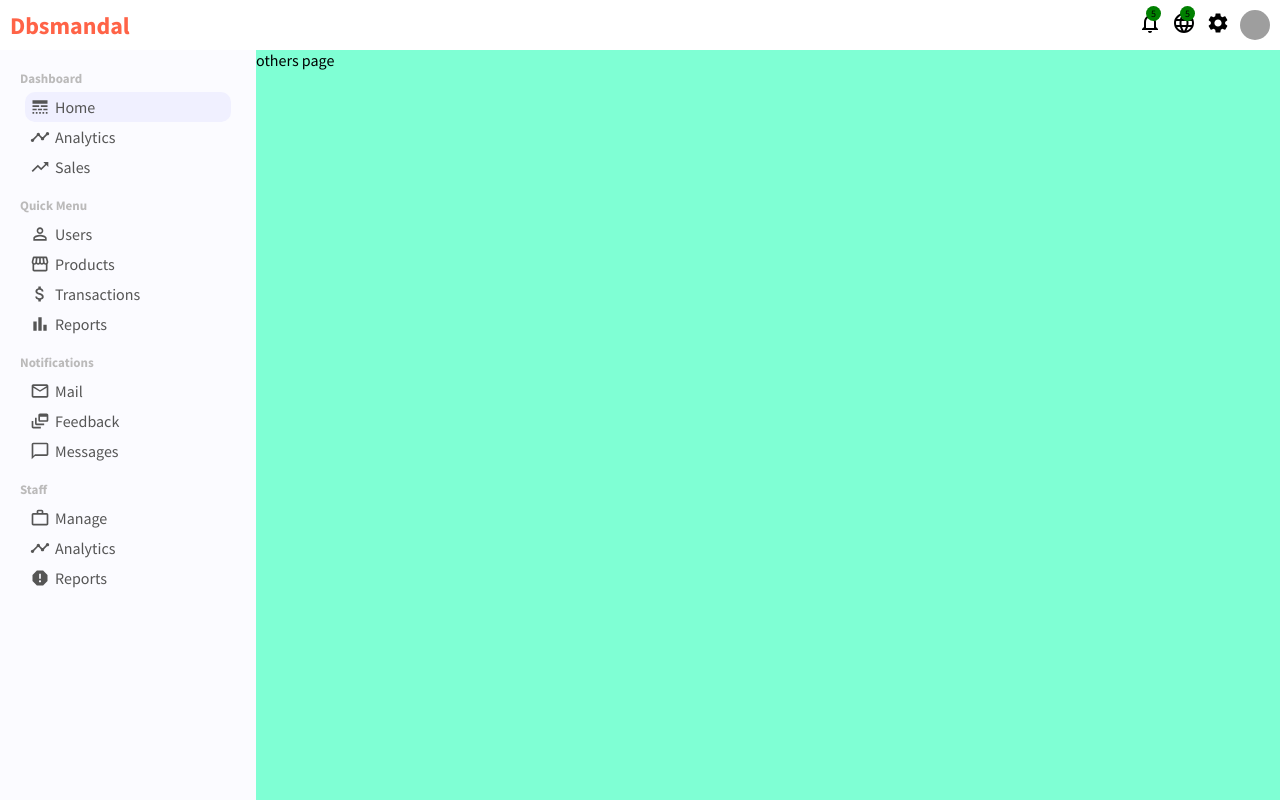
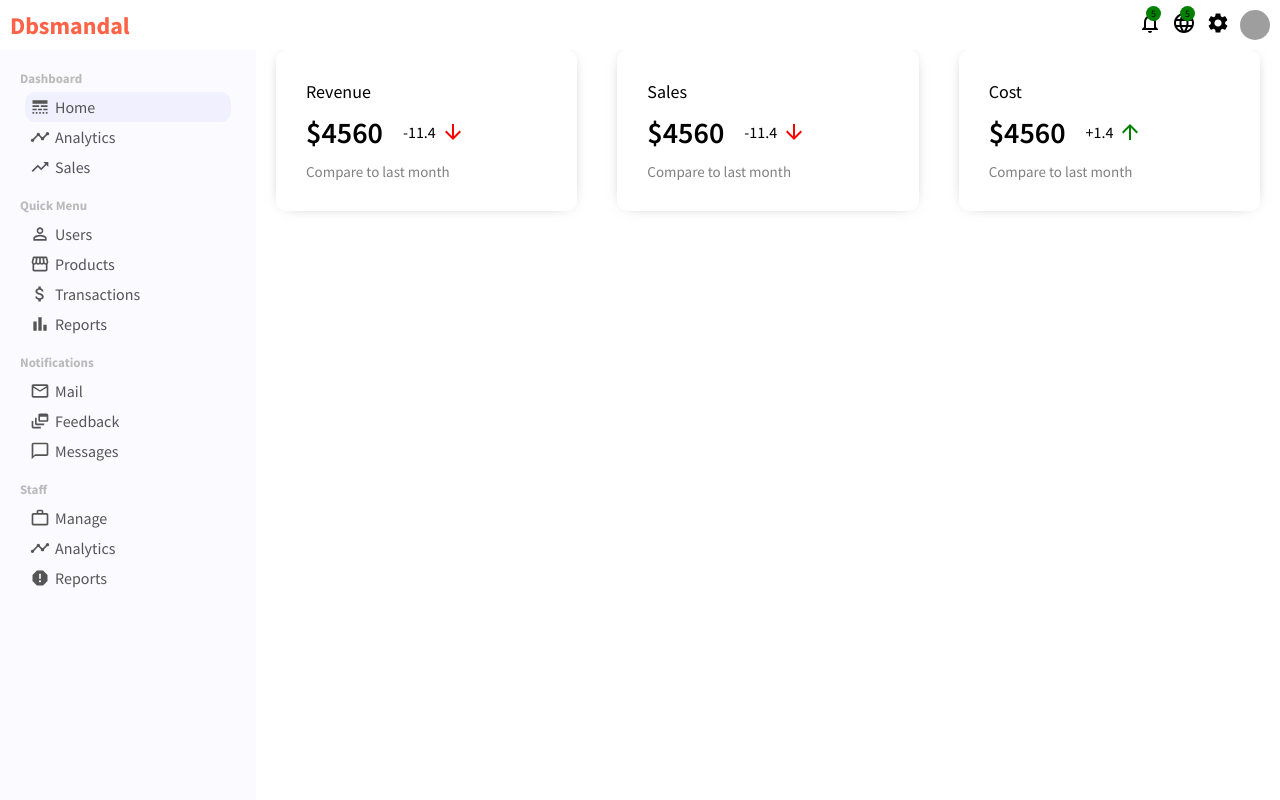
Before and after one commit to dbsmandal/React_Admin_Dashboard, a React (Create React App) app: page / in a window 1280 px wide. Built offline with nearby package versions, Linux system fonts and the light colour scheme; grey boxes are pictures that could not be loaded.

Commit message:
home page

```diff
--- a/src/App.js
+++ b/src/App.js
@@ -1,18 +1,17 @@
 import './app.css'
 import Topbar from "./Components/TopBar/Topbar";
 import Sidebar from "./Components/SideBar/Sidebar";
+import Home from './Pages/Home/Home';
 
 
 function App() {
   return (
     <div className='home' >
-   <Topbar/>
-   <div className="container">
-    <Sidebar/>
-    <div className="others">
-      others page
-    </div>
-   </div>
+      <Topbar />
+      <div className="container">
+        <Sidebar />
+        <Home />
+      </div>
 
     </div>
   );
--- /dev/null
+++ b/src/Components/FeaturedInfo/FeaturedInfo.js
@@ -0,0 +1,37 @@
+import React from 'react';
+import './featuredInf.css';
+import ArrowDownwardIcon from '@mui/icons-material/ArrowDownward';
+import ArrowUpwardIcon from '@mui/icons-material/ArrowUpward';
+const FeaturedInfo = () => {
+  return (
+    <div className='featured'>
+        <div className="featuredItems">
+            <span className="featuredTitle">Revenue</span>
+            <div className="featuredMoneyContainer">
+                <span className="featuredMoney">$4560</span>
+                <span className="featuredMoneyRate">-11.4 <ArrowDownwardIcon className='featuredIcon negative'/></span>
+            </div>
+            <span className="featuredSubTitle">Compare to last month</span>
+        </div>
+        <div className="featuredItems">
+            <span className="featuredTitle">Sales</span>
+            <div className="featuredMoneyContainer">
+                <span className="featuredMoney">$4560</span>
+                <span className="featuredMoneyRate">-11.4 <ArrowDownwardIcon className='featuredIcon negative'/></span>
+            </div>
+            <span className="featuredSubTitle">Compare to last month</span>
+        </div>
+        <div className="featuredItems">
+            <span className="featuredTitle">Cost</span>
+            <div className="featuredMoneyContainer">
+                <span className="featuredMoney">$4560</span>
+                <span className="featuredMoneyRate">+1.4 <ArrowUpwardIcon className='featuredIcon'/></span>
+            </div>
+            <span className="featuredSubTitle">Compare to last month</span>
+        </div>
+
+    </div>
+  )
+}
+
+export default FeaturedInfo
--- /dev/null
+++ b/src/Components/FeaturedInfo/featuredInf.css
@@ -0,0 +1,47 @@
+.featured {
+    display: flex;
+    width: 100%;
+    justify-content: space-around;
+}
+
+.featuredItems {
+    flex: 1;
+  margin: 0px 20px;
+  padding: 30px;
+  border-radius: 10px;
+  cursor: pointer;
+  -webkit-box-shadow: 0px 0px 15px -10px rgba(0, 0, 0, 0.75);
+  box-shadow: 0px 0px 15px -10px rgba(0, 0, 0, 0.75);
+}
+.featuredTitle{
+    font-size: 18px;
+}
+.featuredMoneyContainer{
+    display: flex;
+    align-items: center;
+    margin: 10px 0px;
+}
+.featuredMoney{
+    font-size: 30px;
+    font-weight: 600;
+}
+.featuredMoneyRate{
+    display: flex;
+    align-items: center;
+    margin-left: 20px;
+}
+
+.featuredIcon{
+    font-size: 14px;
+    margin-left: 5px;
+    color: green;
+}
+
+.featuredIcon.negative{
+    color: red;
+}
+
+.featuredSubTitle{
+    font-size: 15px;
+    color: gray;
+}
--- /dev/null
+++ b/src/Pages/Home/Home.js
@@ -0,0 +1,13 @@
+import React from 'react';
+import FeaturedInfo from '../../Components/FeaturedInfo/FeaturedInfo';
+import './home.css'
+
+const Home = () => {
+  return (
+    <div className='home_container'>
+        <FeaturedInfo/>
+    </div>
+  )
+}
+
+export default Home
--- /dev/null
+++ b/src/Pages/Home/home.css
@@ -0,0 +1,3 @@
+.home_container{
+    flex: 4;
+}
```
Also changed, not shown: src/Components/SideBar/Sidebar.js (indentation only).
